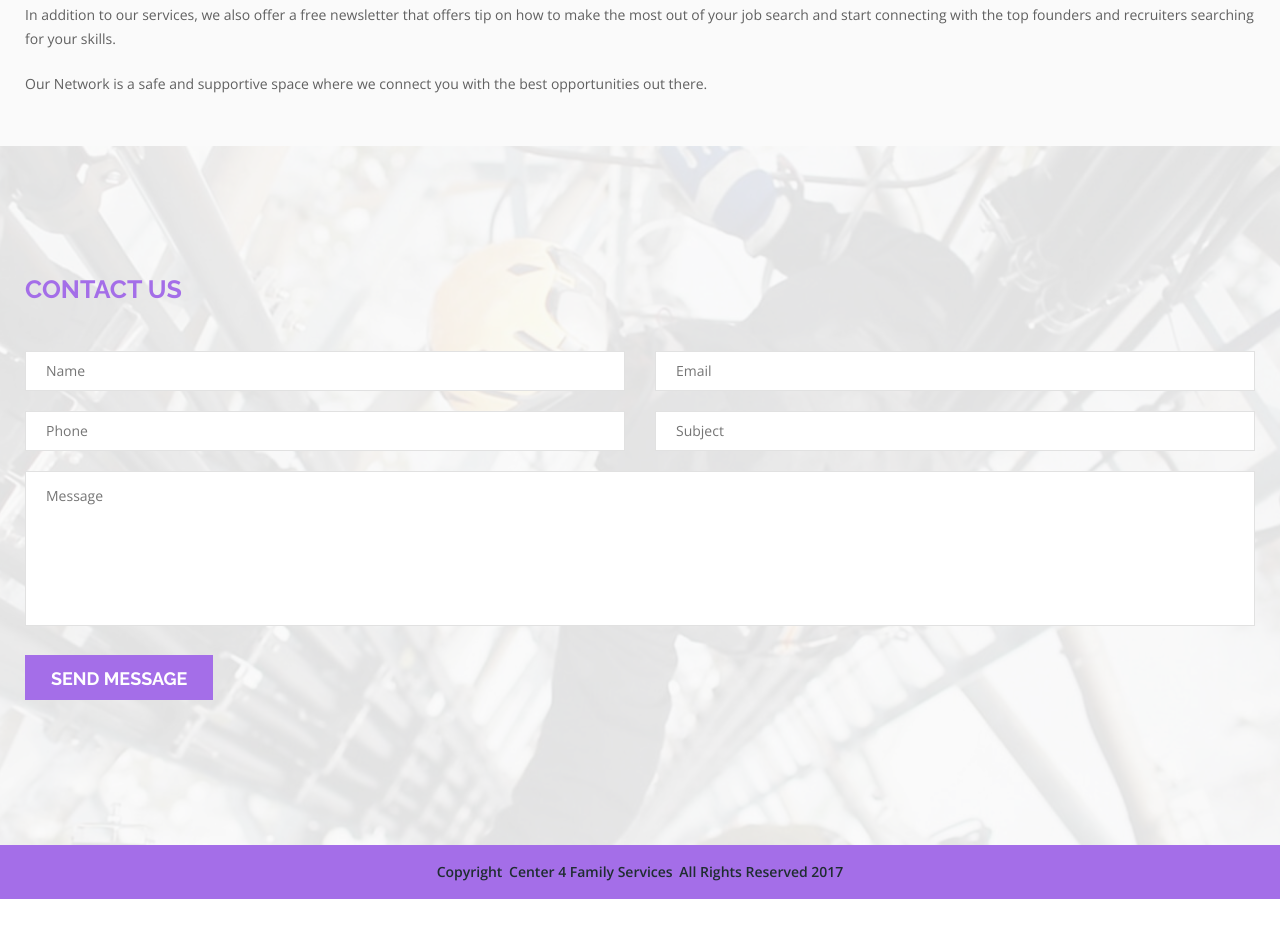
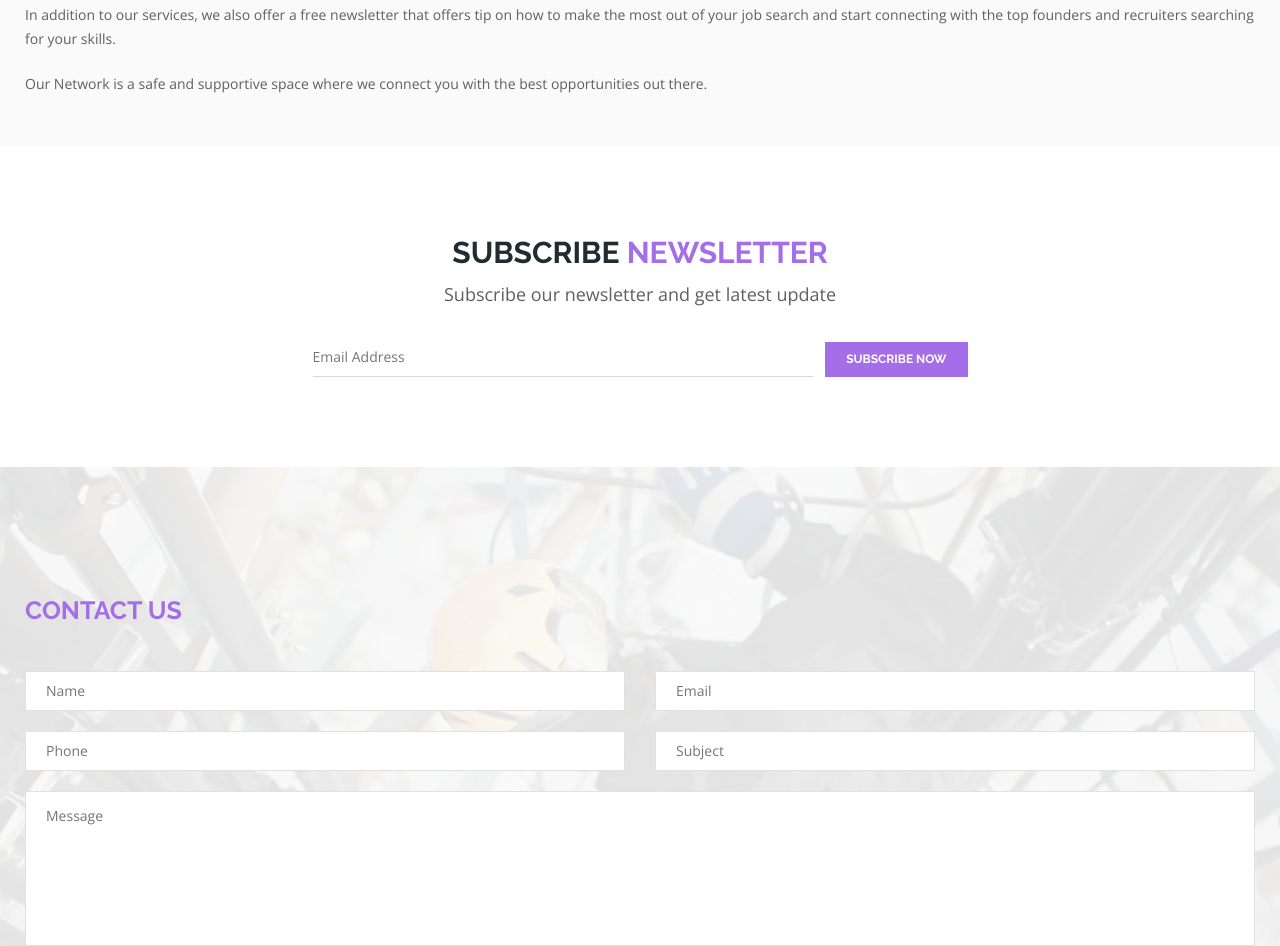
Before and after one commit to umarfaruq43/family_service_landingPage, a plain HTML site: page index.html in a window 1280 px wide. Shown: the part 1681-2627 px from the top of the page. Before the commit the page ends 2580 px from the top, so only its background shows below. Drawn offline with nearby package versions, Linux system fonts and the light colour scheme.

Commit message:
News letter update

```diff
--- a/index.html
+++ b/index.html
@@ -296,6 +296,52 @@
         <!-- End Join Us Area -->
 
 
+        <!-- Start Newsletter Area -->
+        <section class="htc__newsletter__area ptb--90 bg_gray">
+            <div class="container">
+                <div class="row">
+                    <div class="col-xs-12">
+                        <div class="newsletter__wrap">
+                            <h2 class="title__line">SUBSCRIBE <span class="text--theme">NEWSLETTER</span></h2>
+                            <h4>Subscribe our newsletter and get latest update</h4>
+                            <div class="newsletter__form">
+                                <div class="input__box">
+                                    <div id="mc_embed_signup">
+                                        <form action="#" method="post" id="mc-embedded-subscribe-form"
+                                            name="mc-embedded-subscribe-form" class="validate" target="_blank"
+                                            novalidate>
+                                            <div id="mc_embed_signup_scroll" class="htc__news__inner">
+                                                <div class="news__input">
+                                                    <input type="email" value="" name="EMAIL" class="email"
+                                                        id="mce-EMAIL" placeholder="Email Address" required>
+                                                </div>
+                                                <!-- real people should not fill this in and expect good things - do not remove this or risk form bot signups-->
+                                                <div style="position: absolute; left: -5000px;" aria-hidden="true">
+                                                    <input type="text" name="b_6bbb9b6f5827bd842d9640c82_05d85f18ef"
+                                                        tabindex="-1" value="">
+                                                </div>
+                                                <div class="clearfix subscribe__btn"><input type="submit"
+                                                        value="SUBSCRIBE NOW" name="subscribes"
+                                                        id="mc-embedded-subscribe" class="bst__btn btn--white__color">
+
+                                                </div>
+                                            </div>
+                                        </form>
+                                    </div>
+                                </div>
+                            </div>
+                        </div>
+                    </div>
+                </div>
+            </div>
+            <!-- <div class="newsletter__thumb">
+                <div class="newsletter__thumb__inner">
+                     <img src="images/others/1.png" alt="newsletter img">
+                </div>
+            </div> -->
+        </section>
+        <!-- End Newsletter Area -->
+
 
 
 
@@ -339,6 +385,7 @@
             </div>
         </section>
         <!-- End Testimonial Area -->
+
 
         <!-- Start Footer Area -->
         <footer class="htc__footer__area">
```
